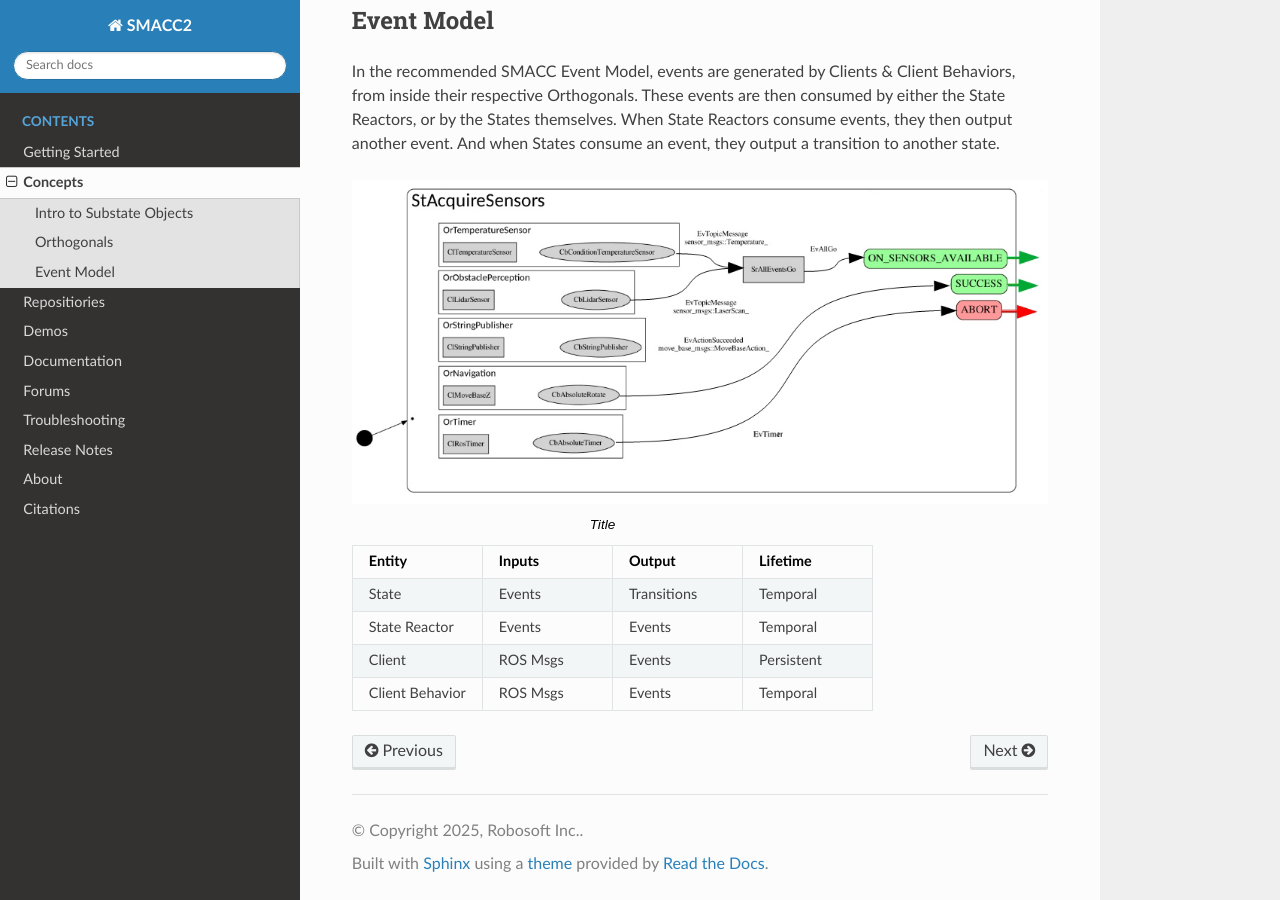
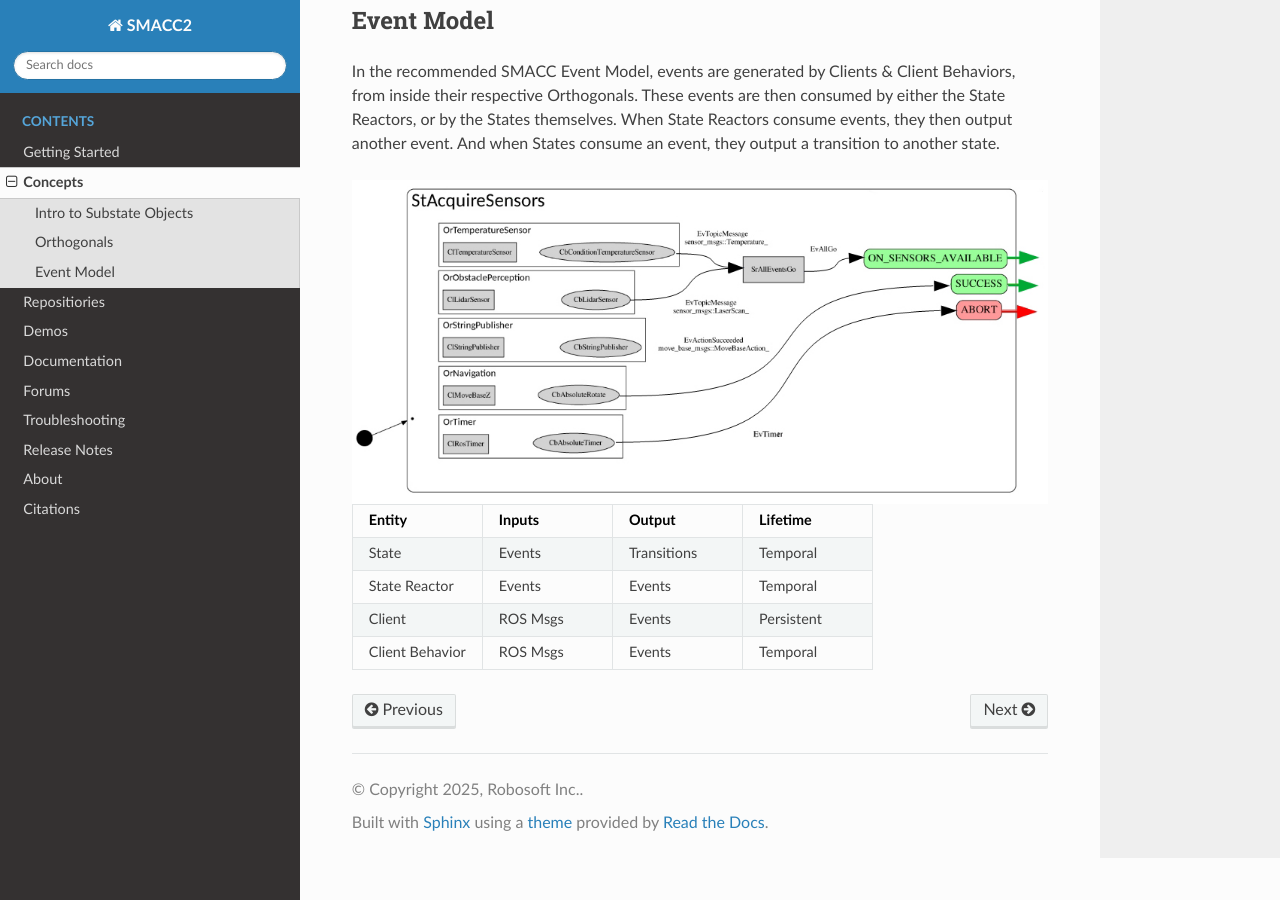
Before and after one commit to robosoft-ai/smacc2_docs, a Sphinx documentation site: the page built from docs/source/concepts.rst, in a window 1280 px wide and 900 px high, scrolled down 4074 px. Built offline with Sphinx 7.4.7 and the Read the Docs theme 3.1.0, drawn with Linux system fonts in a browser that asks for light colours.

Commit message:
Update concepts.rst

```diff
--- a/docs/source/concepts.rst
+++ b/docs/source/concepts.rst
@@ -113,8 +113,8 @@
     :width: 700px
     :align: center
 
-.. list-table:: Title
-   :widths: 25 25 25 25
+.. list-table::
+   :widths: 50 50 50 50
    :header-rows: 1
 
    * - Entity
```
